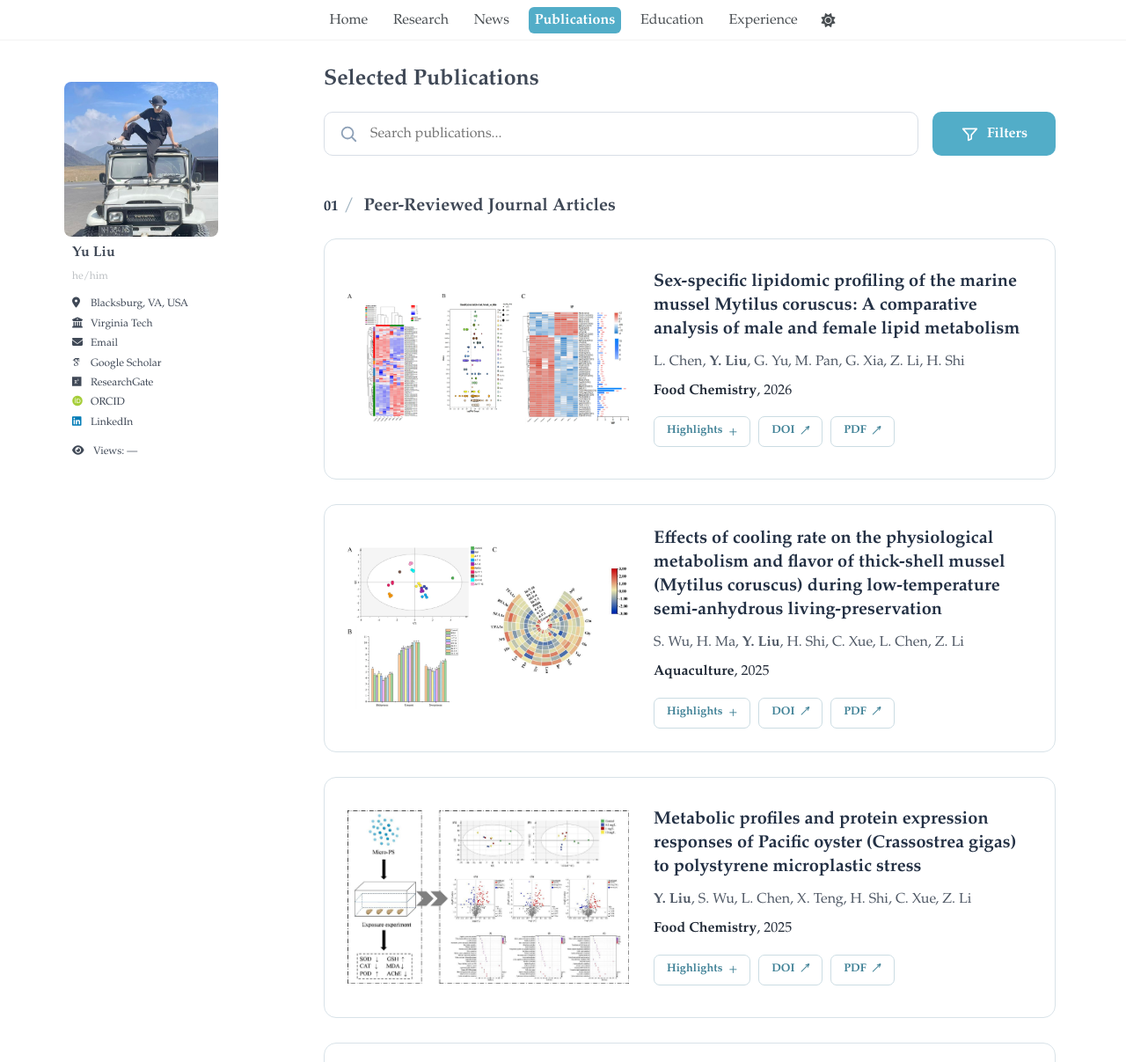
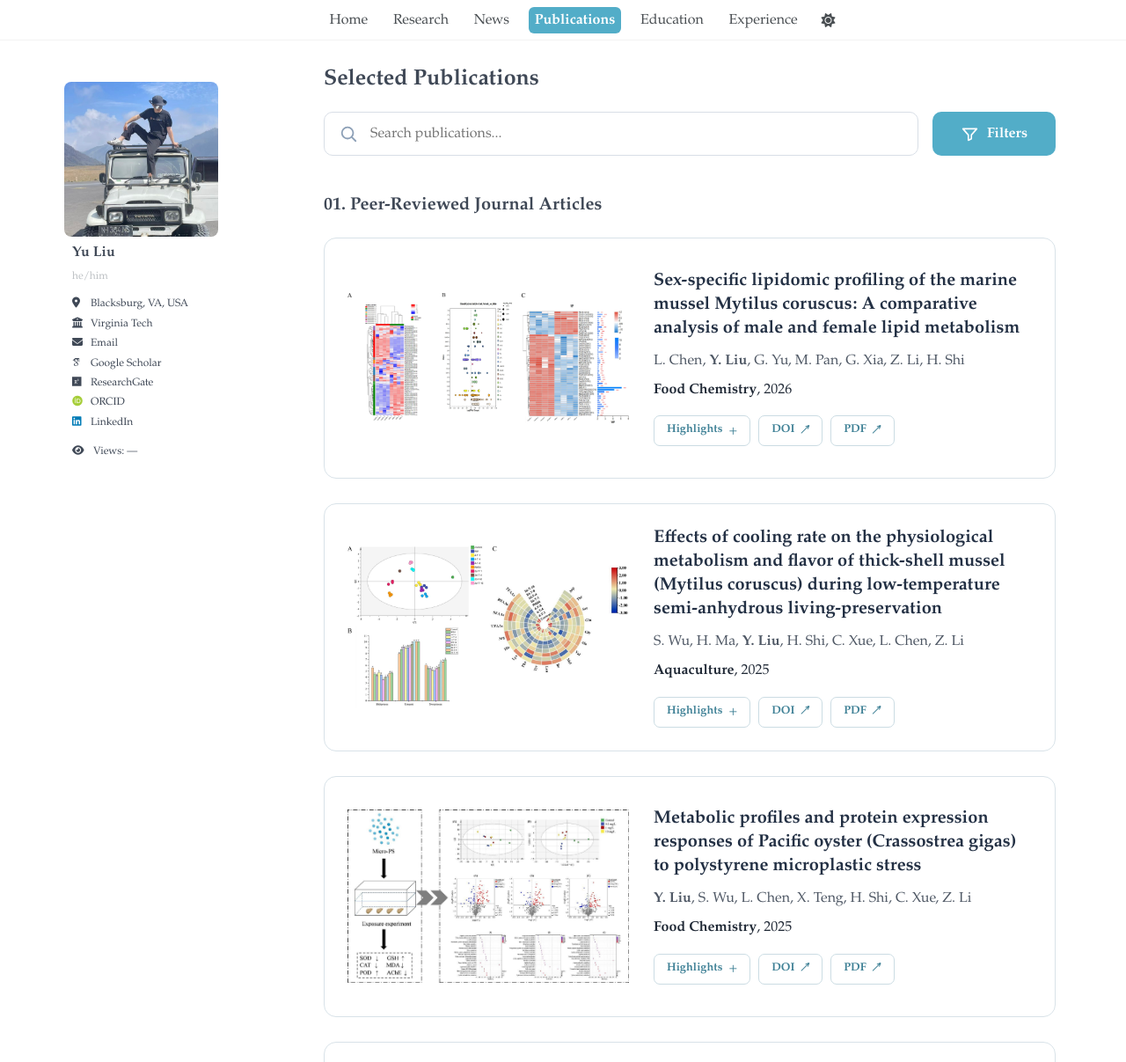
Before and after one commit to yuliu0322/yuliu0322.github.io, a Jekyll site: the page built from _pages/publications.html, in a window 1280 px wide and 1400 px high, cut to the strip 0-1207 px from the top of the window. Shown: the whole strip at 88% size. Built offline with Jekyll 4.4.1, drawn with Linux system fonts in a browser that asks for light colours; some web fonts are replaced; a script bundle is joined from its source files by our own code; library files that are not in the unit come from our copies.

Commit message:
Update publications.html

```diff
--- a/_pages/publications.html
+++ b/_pages/publications.html
@@ -30,9 +30,10 @@ description: "Peer-reviewed journal articles, book chapters, and patents by Yu L
 
 /* Numbered publication categories */
 .publication-section-index {
-  color: var(--pub-dark);
-  font-size: 0.82em;
-  font-weight: 650;
+  color: inherit;
+  font-size: 1em;
+  font-weight: inherit;
+  letter-spacing: inherit;
 }
 
 .publication-section-separator {
@@ -766,12 +767,13 @@ html[data-theme="dark"] .publication-no-results {
 </div>
 
 
-<!-- 01 Peer-Reviewed Journal Articles -->
+<!-- Peer-Reviewed Journal Articles -->
 
 <section class="publication-section">
 
 <h2 class="publication-section-title">
-    <span class="publication-section-index">01</span><span class="publication-section-separator">/</span> Peer-Reviewed Journal Articles
+  <span class="publication-section-index">01.</span>
+  Peer-Reviewed Journal Articles
 </h2>
 
   <div class="publication-list">
@@ -888,12 +890,13 @@ html[data-theme="dark"] .publication-no-results {
 </section>
 
 
-<!-- 02 Book Chapters -->
+<!-- Book Chapters -->
 
 <section class="publication-section">
 
 <h2 class="publication-section-title">
-    <span class="publication-section-index">02</span><span class="publication-section-separator">/</span> Book Chapters
+  <span class="publication-section-index">02.</span>
+  Book Chapters
 </h2>
 
   <div class="publication-list">
@@ -1019,12 +1022,13 @@ html[data-theme="dark"] .publication-no-results {
 </section>
 
 
-<!-- 03 Patents: text only -->
+<!-- Patents: text only -->
 
 <section class="publication-section">
 
 <h2 class="publication-section-title">
-    <span class="publication-section-index">03</span><span class="publication-section-separator">/</span> Patents
+  <span class="publication-section-index">03.</span>
+  Patents
 </h2>
 
   <div class="publication-list">
```
Lines whose indentation alone changed are shown as unchanged.
